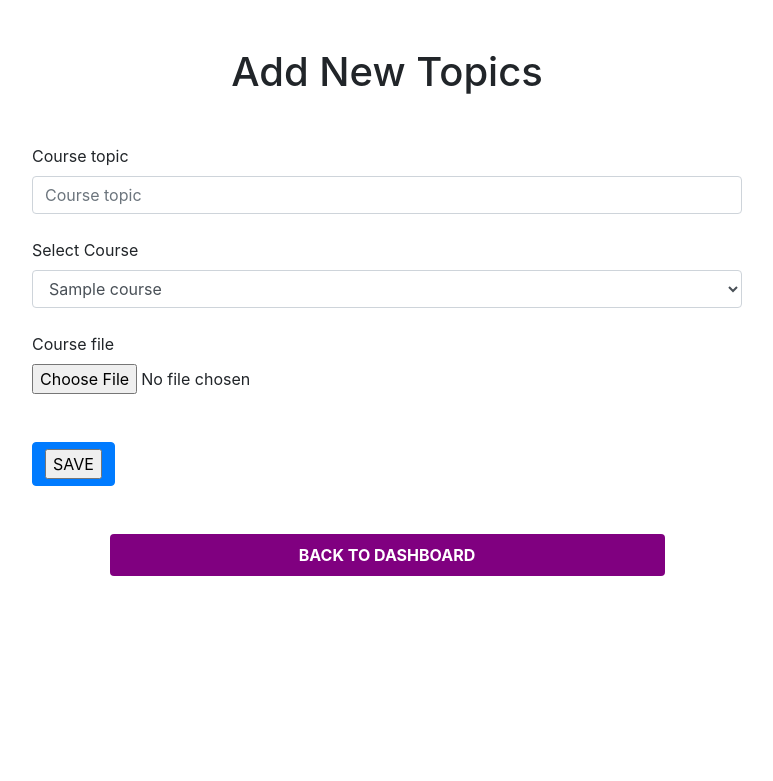
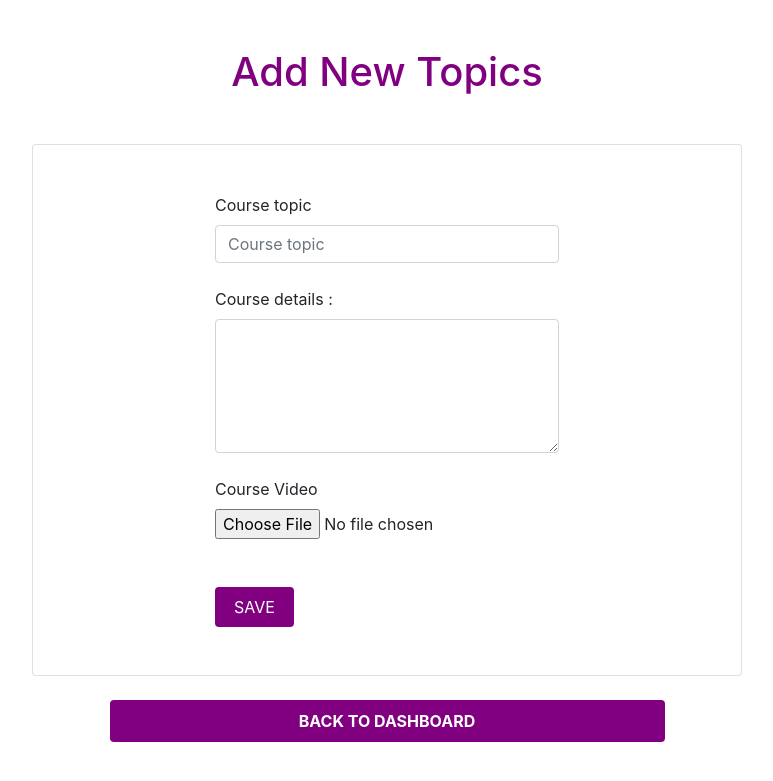
Before and after one commit to Nindaime/php-schoolApp, a PHP site: page /topicsform.php in a window 1280 px wide. Shown: the top 781 px of the page, without its empty margins (253-1026 px from the left). Run offline with PHP 8.4, Linux system fonts and the light colour scheme; the visitor is signed in with stand-in values (Sample User, id 1); tables that the repository leaves empty or names only in its code hold one stand-in row (values such as "Sample post").

Commit message:
fixed reviews on topics form

```diff
--- a/topicsform.php
+++ b/topicsform.php
@@ -5,7 +5,7 @@ include("db.php");
 
 
 if(isset($_POST['but_upload'])){
-   $maxsize = 5242880; // 5MB
+   $maxsize = 524288000; // 500MB
    if(isset($_FILES['file']['name']) && $_FILES['file']['name'] != ''){
        $name = $_FILES['file']['name'];
        $target_dir = "videos/";
@@ -25,12 +25,9 @@ if(isset($_POST['but_upload'])){
              $_SESSION['message'] = "File too large. File must be less than 5MB.";
           }else{
              // Upload
-             if(move_uploaded_file($_FILES['file']['tmp_name'],$target_file)){
-               // Insert record
-               $query = "INSERT INTO videos(name,location) VALUES('".$name."','".$target_file."')";
+             if(move_uploaded_file($_FILES['file']['tmp_name'], $target_file)){
 
-               mysqli_query($con,$query);
-               $_SESSION['message'] = "Upload successfully.";
+
 
 
                if (isset($_REQUEST['course'])) {
@@ -44,6 +41,10 @@ if(isset($_POST['but_upload'])){
                   $topic = stripslashes($_REQUEST['topic']);
                   //escapes special characters in a string
                   $topic = mysqli_real_escape_string($con, $topic);
+                  // removes backslashes
+                  $details = stripslashes($_REQUEST['details']);
+                  //escapes special characters in a string
+                  $details = mysqli_real_escape_string($con, $details);
 
                   // $email    = stripslashes($_REQUEST['email']);
                   // $position    = stripslashes($_REQUEST['position']);
@@ -51,19 +52,13 @@ if(isset($_POST['but_upload'])){
                   // $password = stripslashes($_REQUEST['password']);
                   // $password = mysqli_real_escape_string($con, $password);
                   // $create_datetime = date("Y-m-d H:i:s");
-                  $query    = "INSERT into `topics` (user, title, topic, video)
-                               VALUES ('$username', '$course', '$topic', '".$target_file."' )";
+                  $query    = "INSERT into `topics` (user, title, topic, details, video)
+                               VALUES ('$username', '$course', '$topic', '$details', '".$target_file."' )";
                   $result   = mysqli_query($con, $query);
                   if ($result) {
-                      echo "<div class='form'>
-                            <h3>Course Added successfully.</h3><br/>
-                            <p class='link'>Click here to <a href='lecturerdashboard.php'>Back to Dashboard</a></p>
-                            </div>";
+                     $_SESSION['message'] = "Upload successfully.";
                   } else {
-                      echo "<div class='form'>
-                            <h3>Required fields are missing.</h3><br/>
-                            <p class='link'>Click here to <a href='lecturerdashboard.php'>Back to Dashboard</a> again.</p>
-                            </div>";
+                     $_SESSION['message'] = "Upload Failed.";
                   }
               }
              }
@@ -92,62 +87,72 @@ if(isset($_POST['but_upload'])){
     <!-- Upload response -->
     <?php
     if(isset($_SESSION['message'])){
-       echo $_SESSION['message'];
+       echo '<div class="alert alert-primary" role="alert">'
+       .$_SESSION['message'].
+     '</div>';
        unset($_SESSION['message']);
     }
+
     ?>
 
 <div class="container w-100 ">
-<h1 class="my-5 text-center">Add New Topics</h1>
+<h1 class="my-5 text-center" style="color:purple;">Add New Topics</h1>
 
 <div class="col-sm-12 col-md-8 my-4 mx-auto">
+
+<div class="card">
     <form class="mx-auto my-4" method="post" action="" enctype='multipart/form-data'>
 
-                  <div class="form-group my-4">
+    <?php
+
+    if (isset($_REQUEST['title'])) {
+                  // removes backslashes
+                  $title = stripslashes($_REQUEST['title']);
+                  //escapes special characters in a string
+                  $title = mysqli_real_escape_string($con, $title);
+
+                  echo '<div class="form-group my-4">
+                  <label for="topic">Course topic</label>
+                  <input type="text" name="course" value="'. $title.'" class="form-control" id="topic" placeholder="Course topic" required>
+              </div>';
+
+    }
+
+    ?>
+
+                     <div class="form-group my-4">
                         <label for="topic">Course topic</label>
                         <input type="text" name="topic" class="form-control" id="topic" placeholder="Course topic" required>
                     </div>
 
 
-                    <div class="form-group my-4">
-                    <label for="coursetitle">Select Course</label>
-                     <select name="course" class="form-control" id="coursetitle">
-
-                     <?php
-                        $username = $_SESSION['username'];
-                        $query = "SELECT * FROM courses WHERE user='$username'";
-                        $result = mysqli_query($con, $query) or die(mysql_error());
-
-                        $rows = $result->num_rows;
-                        for ($j = 0 ; $j < $rows ; ++$j)
-                        {
-                        $result->data_seek($j);
-                        $row = $result->fetch_array(MYSQLI_ASSOC);
-                        echo '<option value="'.$row['title']. '">'.$row['title'].'</option>';
-
-                        }
-                        ?>
-
-
-                     </select>
+                    <div class="form-group">
+                        <label for="comment">Course details :</label>
+                        <textarea name="details" class="form-control" rows="5" id="comment"></textarea>
                      </div>
 
 
                      <div class="form-group my-4">
-                        <label for="file">Course file</label>
-                        <input type='file' name='file' class="form-control-file" id="file"/>
+      <label for="file">Course Video</label>
+      <input type='file' name='file' class="form-control-file" id="file" required/>
                     </div>
 
 
-      <button class="my-4 btn btn-primary"><input type='submit' value='SAVE' name='but_upload'></button>
+      <button style="background-color:purple; color:white;" class="my-4 btn"><input style="background-color:purple; color:white; border:none" type='submit' value='SAVE' name='but_upload'></button>
     </form>
+
+    </div>
+
     </div>
 
     <div class="button-wrap w-50 mx-auto">
-    <a style="background-color:purple; color:white;" class="font-weight-bold nav-link btn"  href="javascript:history.go(-1)">BACK TO DASHBOARD</a>
+    <a style="background-color:purple; color:white;" class="font-weight-bold nav-link btn"  href="lecturerdashboard.php">BACK TO DASHBOARD</a>
 
     </div>
 
 </div>
+
+<script src="./jquery-3.5.1.min.js" ></script>
+<script src="./bootstrap.min.js"></script>
   </body>
 </html>
```
